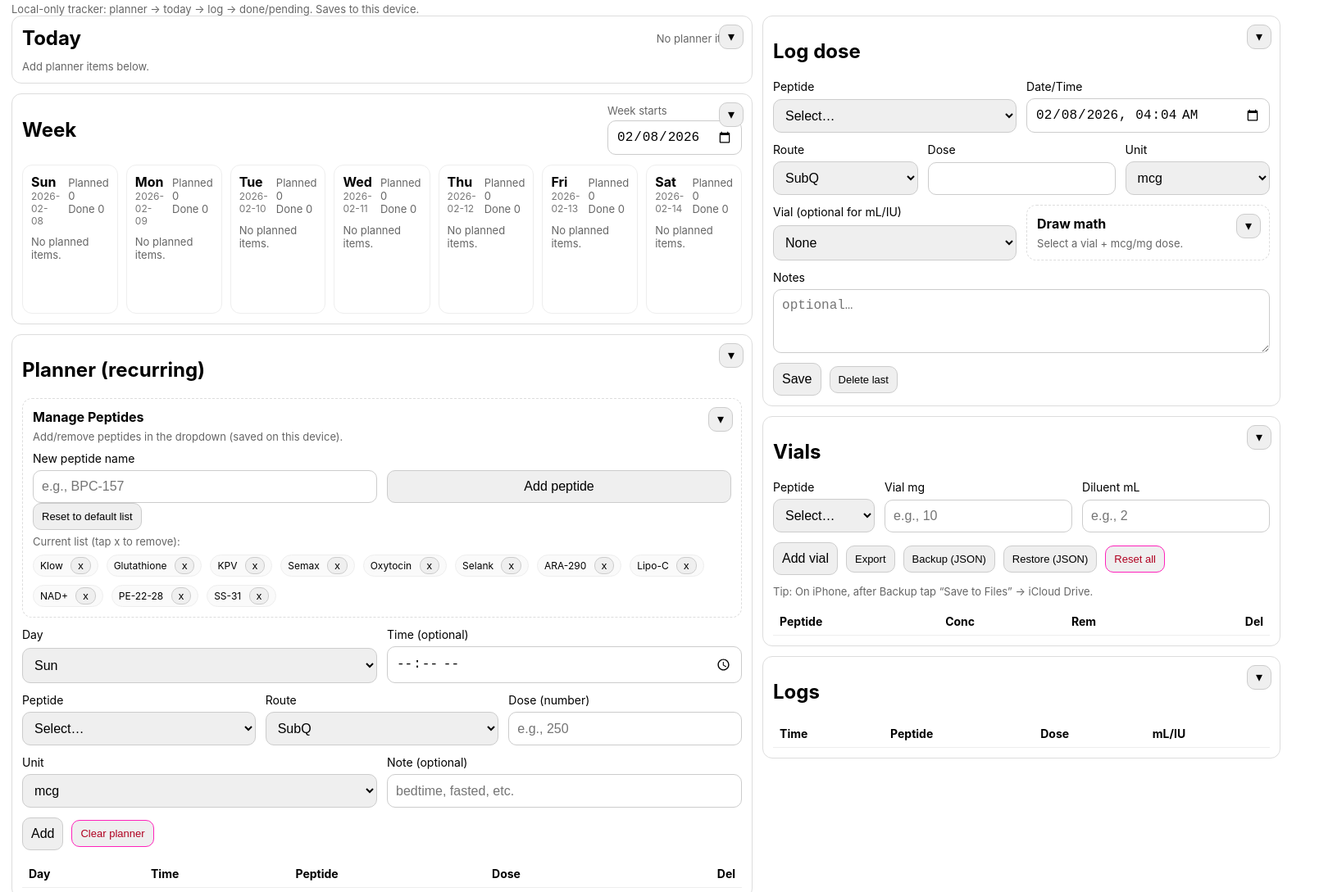
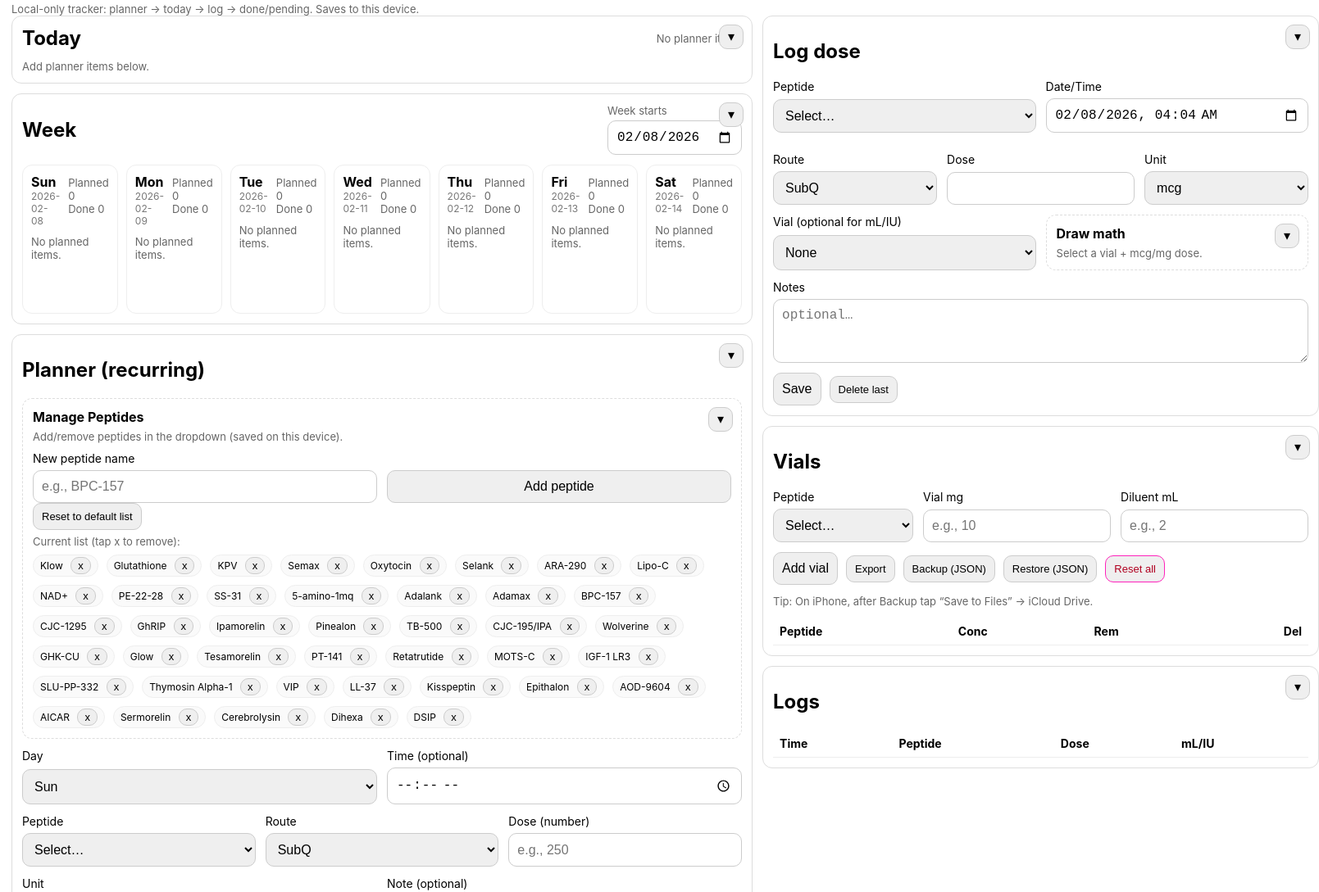
Before and after one commit to cwenterprises/Peptide-mini, a plain HTML site: page index.html in a window 1280 px wide. Shown: the part 97-1186 px from the top of the page at 82% size, 1609 px wide, since content can reach past the window. Drawn offline with Linux system fonts and the light colour scheme.

Commit message:
Remove checkmarks from comments and clean up code

```diff
--- a/index.html
+++ b/index.html
@@ -9,7 +9,7 @@
   <meta name="apple-mobile-web-app-capable" content="yes">
   <meta name="apple-mobile-web-app-title" content="Peptide Mini">
 
-  <!-- ✅ Dark mode support -->
+  <!-- Dark mode support -->
   <meta name="color-scheme" content="light dark">
   <meta name="supported-color-schemes" content="light dark">
   <meta name="theme-color" content="#ffffff">
@@ -72,47 +72,23 @@
     .card.collapsed > .minBtn{ display:block; }
     .card.collapsed{ padding:12px; }
 
-    /* ✅ Dark mode */
+    /* Dark mode */
     :root{ color-scheme: light dark; }
-
     @media (prefers-color-scheme: dark){
-      body{
-        background:#0b0b0f;
-        color:#f2f2f6;
-      }
-
+      body{ background:#0b0b0f; color:#f2f2f6; }
       .muted{ color:#a8a8b3; }
-
-      .card{
-        background:#14141a;
-        border-color:#2a2a33;
-      }
-
-      input,select,textarea,button{
-        background:#101015;
-        color:#f2f2f6;
-        border-color:#2a2a33;
-      }
-
-      .tag, .status{
-        background:#101015;
-        border-color:#2a2a33;
-        color:#f2f2f6;
-      }
-
-      .planItem, .dayCol{
-        background:#121218;
-        border-color:#2a2a33;
-      }
-
+      .card{ background:#14141a; border-color:#2a2a33; }
+      input,select,textarea,button{ background:#101015; color:#f2f2f6; border-color:#2a2a33; }
+      .tag, .status{ background:#101015; border-color:#2a2a33; color:#f2f2f6; }
+      .planItem, .dayCol{ background:#121218; border-color:#2a2a33; }
       table{ color:#f2f2f6; }
       th,td{ border-bottom-color:#2a2a33; }
       th{ background:#14141a; }
-
       button{ background:#1a1a22; }
     }
   </style>
 </head>
+
 <body>
   <h1>Peptide Mini</h1>
 
@@ -181,6 +157,7 @@
             <input id="pTime" type="time" />
           </label>
         </div>
+
         <div class="row3">
           <label>Peptide
             <select id="pPeptide"></select>
@@ -192,6 +169,7 @@
             <input id="pDose" type="number" step="0.01" placeholder="e.g., 250" />
           </label>
         </div>
+
         <div class="row">
           <label>Unit
             <select id="pUnit"><option value="mcg">mcg</option><option value="mg">mg</option><option value="IU">IU</option><option value="sprays">sprays</option></select>
@@ -200,10 +178,15 @@
             <input id="pNote" placeholder="bedtime, fasted, etc." />
           </label>
         </div>
+
+        <!-- Info readout for planner peptide -->
+        <div id="pPepInfo" class="muted"></div>
+
         <div class="actions">
           <button id="addPlan">Add</button>
           <button id="clearPlan" class="small" style="border-color:#f2b;color:#b00020;">Clear planner</button>
         </div>
+
         <div style="overflow:auto;">
           <table>
             <thead><tr><th>Day</th><th>Time</th><th>Peptide</th><th>Dose</th><th class="right">Del</th></tr></thead>
@@ -217,6 +200,7 @@
     <div class="grid">
       <div class="card grid">
         <h2>Log dose</h2>
+
         <div class="row">
           <label>Peptide
             <select id="peptide"></select>
@@ -225,6 +209,10 @@
             <input id="takenAt" type="datetime-local" />
           </label>
         </div>
+
+        <!-- Info readout for selected peptide -->
+        <div id="pepInfo" class="muted"></div>
+
         <div class="row3">
           <label>Route
             <select id="route"><option>SubQ</option><option>IM</option><option>Nasal</option><option>Oral</option><option>Other</option></select>
@@ -236,6 +224,7 @@
             <select id="doseUnit"><option value="mcg">mcg</option><option value="mg">mg</option><option value="IU">IU</option><option value="sprays">sprays</option></select>
           </label>
         </div>
+
         <div class="row">
           <label>Vial (optional for mL/IU)
             <select id="vial"></select>
@@ -245,9 +234,11 @@
             <div id="math" class="muted" style="margin-top:6px;">Select a vial + mcg/mg dose.</div>
           </div>
         </div>
+
         <label>Notes
           <textarea id="notes" placeholder="optional…"></textarea>
         </label>
+
         <div class="actions">
           <button id="saveDose">Save</button>
           <button id="deleteLast" class="small">Delete last</button>
@@ -256,6 +247,7 @@
 
       <div class="card grid">
         <h2>Vials</h2>
+
         <div class="row3">
           <label>Peptide
             <select id="vPeptide"></select>
@@ -267,6 +259,7 @@
             <input id="vMl" type="number" step="0.01" placeholder="e.g., 2" />
           </label>
         </div>
+
         <div class="actions">
           <button id="addVial">Add vial</button>
           <button id="export" class="small">Export</button>
@@ -275,7 +268,9 @@
           <input id="restoreFile" type="file" accept="application/json,.json" style="display:none" />
           <button id="reset" class="small" style="border-color:#f2b;color:#b00020;">Reset all</button>
         </div>
+
         <div class="muted">Tip: On iPhone, after Backup tap “Save to Files” → iCloud Drive.</div>
+
         <div style="overflow:auto;">
           <table>
             <thead><tr><th>Peptide</th><th>Conc</th><th>Rem</th><th class="right">Del</th></tr></thead>
@@ -298,7 +293,61 @@
 
 <script>
 (() => {
-  const PEPTIDES = ["Klow","Glutathione","KPV","Semax","Oxytocin","Selank","ARA-290","Lipo-C","NAD+","PE-22-28","SS-31"];
+  // Default peptide list (includes your additions)
+  const PEPTIDES = [
+    "Klow","Glutathione","KPV","Semax","Oxytocin","Selank","ARA-290","Lipo-C","NAD+","PE-22-28","SS-31",
+    "5-amino-1mq","Adalank","Adamax","BPC-157","CJC-1295","GhRIP","Ipamorelin","Pinealon","TB-500",
+    "CJC-195/IPA","Wolverine","GHK-CU","Glow","Tesamorelin","PT-141","Retatrutide","MOTS-C","IGF-1 LR3",
+    "SLU-PP-332","Thymosin Alpha-1","VIP","LL-37","Kisspeptin","Epithalon","AOD-9604","AICAR",
+    "Sermorelin","Cerebrolysin","Dihexa","DSIP"
+  ];
+
+  // "Information" library (non-prescriptive tracker notes; no dosing guidance)
+  const PEPTIDE_INFO = {
+    "Klow": { category:"Blend", unit:"mg/mcg", notes:"Track route + dose + any sides. If it’s a blend, note what’s inside." },
+    "Glutathione": { category:"Antioxidant", unit:"mg", notes:"Track route (IM/SubQ) and any reaction at injection site." },
+    "KPV": { category:"Peptide", unit:"mcg/mg", notes:"Track route and timing (e.g., with meals / bedtime)." },
+    "Semax": { category:"Peptide", unit:"mcg", notes:"Often tracked as nasal or injection depending on product. Note delivery method." },
+    "Selank": { category:"Peptide", unit:"mcg", notes:"Often tracked as nasal or injection depending on product. Note delivery method." },
+    "Oxytocin": { category:"Peptide", unit:"IU/mcg", notes:"Track route (nasal vs injection) and timing/context." },
+    "ARA-290": { category:"Peptide", unit:"mcg", notes:"Track cycle days and response notes." },
+    "Lipo-C": { category:"Injectable blend", unit:"mL/mg", notes:"If multi-ingredient, note brand/formula and injection volume." },
+    "NAD+": { category:"Coenzyme", unit:"mg", notes:"Track concentration + route (IM/SubQ/IV if applicable) + how you felt." },
+    "PE-22-28": { category:"Peptide", unit:"mcg", notes:"Track route and timing; add subjective notes." },
+    "SS-31": { category:"Peptide", unit:"mg/mcg", notes:"Track route and day/time; add energy/recovery notes." },
+
+    "5-amino-1mq": { category:"Small molecule", unit:"mg", notes:"Track oral vs other, time of day, and any appetite/energy notes." },
+    "Adalank": { category:"Peptide", unit:"mcg", notes:"Track route and timing; add a short note on goal." },
+    "Adamax": { category:"Peptide", unit:"mcg", notes:"Track route and timing; add a short note on goal." },
+    "BPC-157": { category:"Peptide", unit:"mcg", notes:"Track site/location if localized; track route and response." },
+    "CJC-1295": { category:"Peptide", unit:"mcg", notes:"Track if paired with another (e.g., IPA). Note day/time." },
+    "GhRIP": { category:"Peptide", unit:"mcg", notes:"Track route, timing, and any sleep/appetite notes." },
+    "Ipamorelin": { category:"Peptide", unit:"mcg", notes:"Track timing (often bedtime/fasted). Note if stacked." },
+    "Pinealon": { category:"Peptide", unit:"mcg", notes:"Track route and time of day; add cognitive/clarity notes." },
+    "TB-500": { category:"Peptide", unit:"mcg", notes:"Track cycle schedule and injection site notes." },
+    "CJC-195/IPA": { category:"Stack", unit:"mcg", notes:"Track each component in notes if your product doesn’t separate them." },
+    "Wolverine": { category:"Blend/stack", unit:"mcg", notes:"If it’s a blend, note the ingredient list and dose form." },
+    "GHK-CU": { category:"Peptide", unit:"mg", notes:"Often topical/other; track form (serum/cream/injectable) and area used." },
+    "Glow": { category:"Blend/stack", unit:"mg/mcg", notes:"If it’s branded, track formula details and dose." },
+    "Tesamorelin": { category:"Peptide", unit:"mg", notes:"Track dosing days, time of day, and any lab/waist notes you want." },
+    "PT-141": { category:"Peptide", unit:"mcg", notes:"Track route and timing relative to use; keep notes private/short." },
+    "Retatrutide": { category:"Peptide", unit:"mg", notes:"Track injection day, side effects, appetite, and weight trend." },
+    "MOTS-C": { category:"Peptide", unit:"mg/mcg", notes:"Track training days vs rest days and energy notes." },
+    "IGF-1 LR3": { category:"Peptide", unit:"mcg", notes:"Track timing, training, and blood glucose notes if relevant." },
+    "SLU-PP-332": { category:"Small molecule", unit:"mg", notes:"Track oral timing and cardio/training notes." },
+    "Thymosin Alpha-1": { category:"Peptide", unit:"mg/mcg", notes:"Track schedule and general wellness notes." },
+    "VIP": { category:"Peptide", unit:"mcg", notes:"Track route and symptoms/response notes." },
+    "LL-37": { category:"Peptide", unit:"mcg", notes:"Track route and tolerance; add short response notes." },
+    "Kisspeptin": { category:"Peptide", unit:"mcg", notes:"Track schedule and any measurable markers you care about." },
+    "Epithalon": { category:"Peptide", unit:"mg/mcg", notes:"Track cycle start/end and sleep notes." },
+    "AOD-9604": { category:"Peptide", unit:"mcg", notes:"Track day/time, appetite, and bodyweight notes." },
+    "AICAR": { category:"Peptide", unit:"mg", notes:"Track workout pairing and any endurance notes." },
+    "Sermorelin": { category:"Peptide", unit:"mcg", notes:"Track bedtime/fasted timing and stacking notes." },
+    "Cerebrolysin": { category:"Injectable", unit:"mL/mg", notes:"Track route and course length; note cognition/mood briefly." },
+    "Dihexa": { category:"Peptide", unit:"mg", notes:"Track route/form and cognitive notes." },
+    "DSIP": { category:"Peptide", unit:"mcg", notes:"Track bedtime timing and sleep quality notes." }
+  };
+
   const DAYS = ["Sun","Mon","Tue","Wed","Thu","Fri","Sat"];
   const KEY = "peptide_mini_v1";
   const $ = (id)=>document.getElementById(id);
@@ -382,6 +431,17 @@
     window.scrollTo({top:0,behavior:"smooth"});
   }
 
+  function peptideInfoLine(name){
+    const info = PEPTIDE_INFO[name];
+    if(!name) return "";
+    if(!info) return `• ${name}: (no saved info yet) — add your own notes below.`;
+    const parts = [];
+    if(info.category) parts.push(`<b>${info.category}</b>`);
+    if(info.unit) parts.push(`Unit hint: <b>${info.unit}</b>`);
+    if(info.notes) parts.push(info.notes);
+    return `• ${name}: ${parts.join(" • ")}`;
+  }
+
   // Manage peptide chips
   function renderPeptideChips(data){
     const wrap = $("peptideChips");
@@ -411,7 +471,7 @@
     });
   }
 
-  // ---------- UI: collapse cards ----------
+  // UI: collapse cards
   const UIKEY = "peptide_mini_ui_v2";
   function loadUIState(){
     try { return JSON.parse(localStorage.getItem(UIKEY) || "{}"); }
@@ -504,7 +564,6 @@
       };
     }
   }
-  // ---------- end UI ----------
 
   function refresh(){
     const data=store.get();
@@ -519,6 +578,10 @@
     $("vPeptide").innerHTML=opts;
 
     renderPeptideChips(data);
+
+    // info blocks
+    $("pepInfo").innerHTML = peptideInfoLine($("peptide").value);
+    $("pPepInfo").innerHTML = peptideInfoLine($("pPeptide").value);
 
     // vials select filtered by peptide
     const curPep=$("peptide").value;
@@ -653,7 +716,7 @@
   $("takenAt").value=nowDT();
 
   // events
-  ["peptide","vial","doseValue","doseUnit"].forEach(id=>{
+  ["peptide","pPeptide","vial","doseValue","doseUnit"].forEach(id=>{
     $(id).addEventListener("change", refresh);
     $(id).addEventListener("input", refresh);
   });
```
